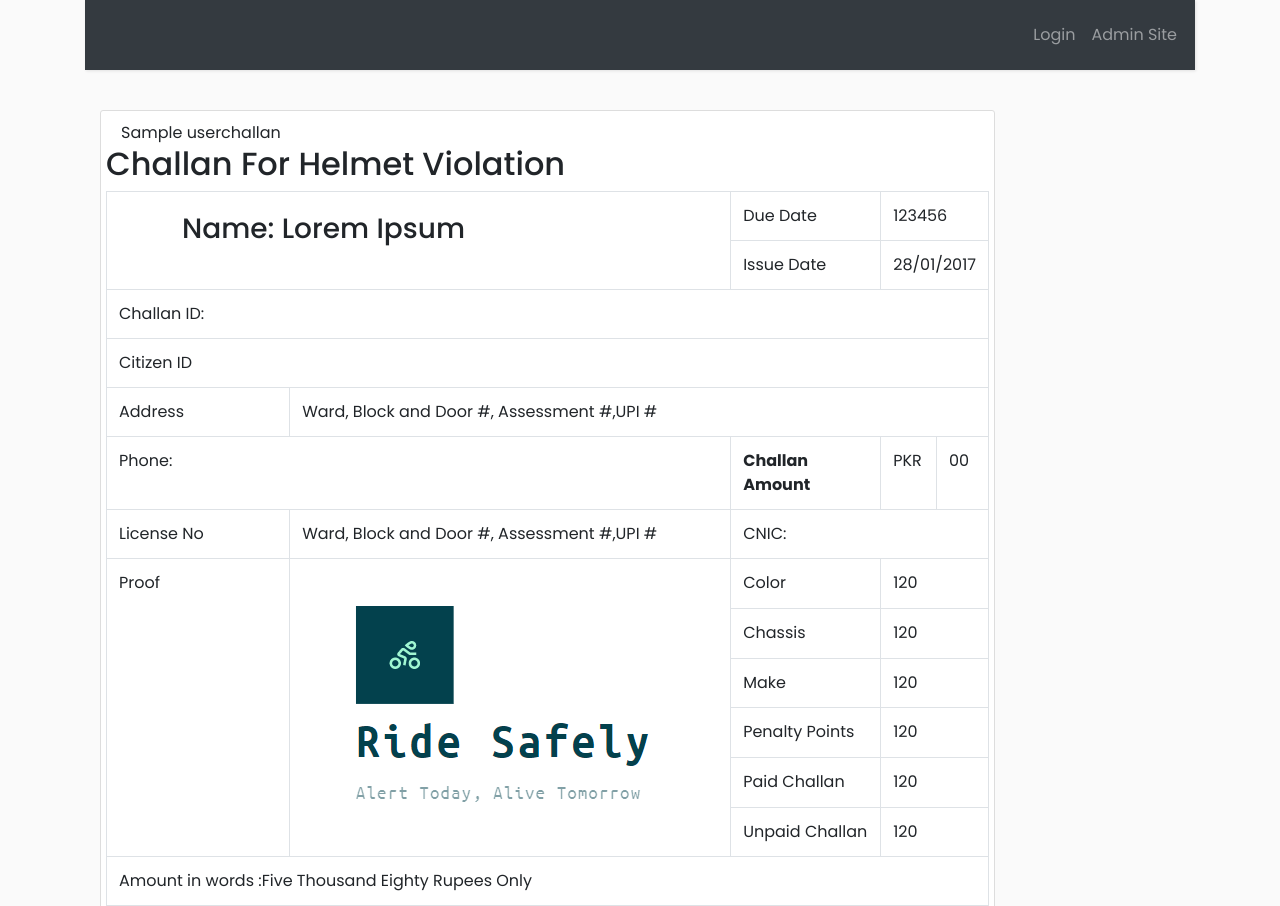
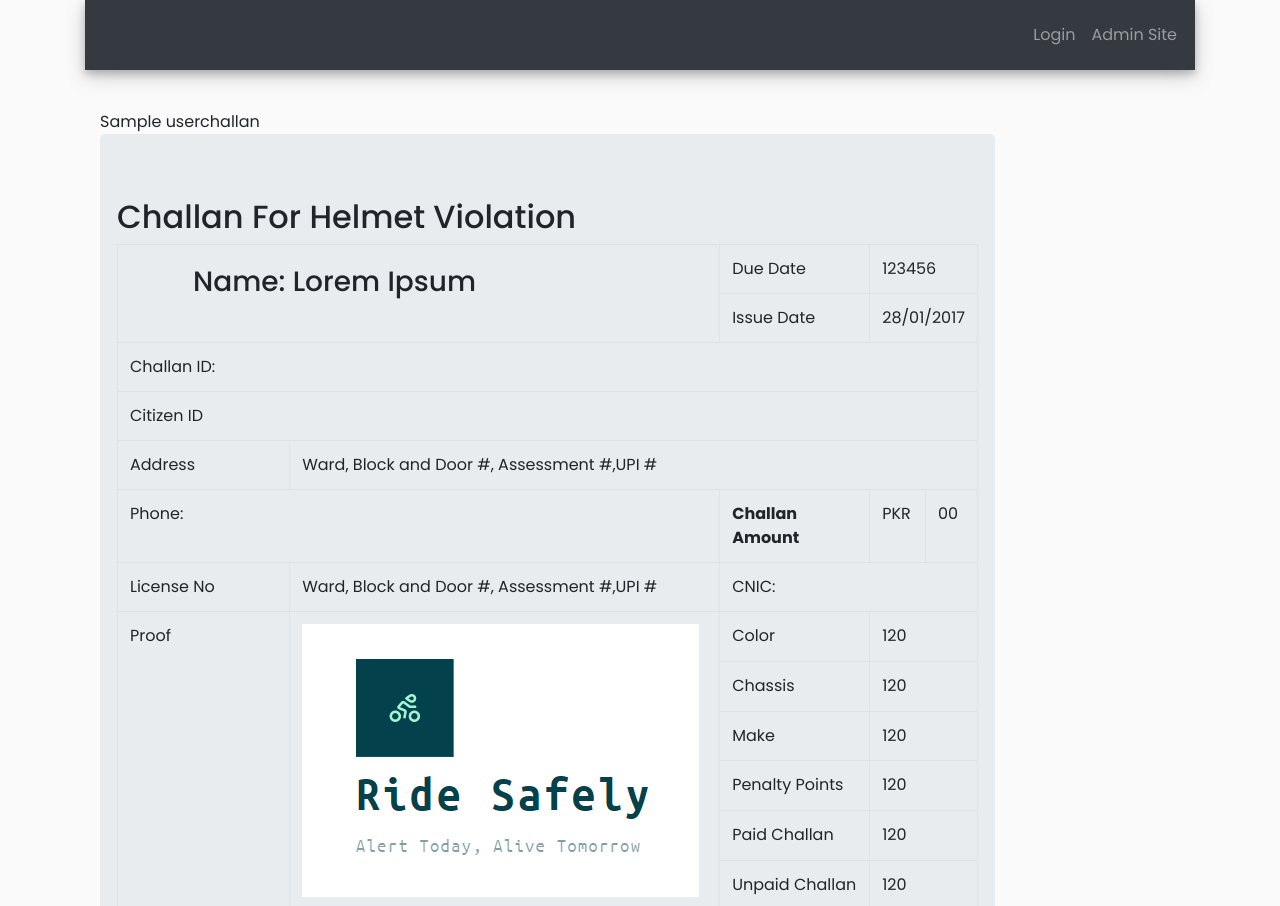
Before and after one commit to Shahrozjd/RideSafely, a Django app: template FYP/account/templates/account/showchallandata.html in a window 1280 px wide. Shown: the top 906 px of the page. Run offline with Django 3.2, Linux system fonts and the light colour scheme; the template is opened without the code that fills it: most values are stand-ins (such as "Sample title", 1, 10 or a date in 2020); some libraries are stand-ins or nearby versions.

Commit message:
little bit changes

```diff
--- a/FYP/account/static/account/style.css
+++ b/FYP/account/static/account/style.css
@@ -45,7 +45,9 @@ a:focus{
     max-width: 250px;
     background: #7386D5;
     color: #fff;
-    transition: all 0.3s;
+	transition: all 0.3s;
+	box-shadow: 0 0px 10px 0 rgba(0, 0, 0, 0.5), 0 6px 20px 0 rgba(0, 0, 0, 0.19);
+
 }
 #sidebar.active{
 	margin-left: -250px;
--- a/FYP/account/templates/account/base.html
+++ b/FYP/account/templates/account/base.html
@@ -51,7 +51,7 @@
        {% endif %}
 
    	<div class="content container">
-   		<nav class="navbar navbar-expand-lg navbar-dark bg-dark">
+   		<nav style=" box-shadow: 0 4px 8px 0 rgba(0, 0, 0, 0.2), 0 6px 20px 0 rgba(0, 0, 0, 0.19);" class="navbar navbar-expand-lg navbar-dark bg-dark">
 {% if user.is_authenticated %}
    		<button type="button" id="sidebarCollapse" class="btn btn-info">
    			<i class="fa fa-align-justify"></i> <span>Menu</span>
--- a/FYP/account/templates/account/challans.html
+++ b/FYP/account/templates/account/challans.html
@@ -3,7 +3,7 @@
 {% block content %}
 {% load static %}
 
-    <div class="content-section">
+    <div class="jumbotron">
         <h1>Challans</h1>
         {% for x in insert%}
         <div class="list-group">
--- a/FYP/account/templates/account/showchallandata.html
+++ b/FYP/account/templates/account/showchallandata.html
@@ -3,8 +3,8 @@
 {% block content %}
 {% load static %}
 
-    <div class="content-section">
-		 {{userchallan}}
+	{{userchallan}}
+    <div class="jumbotron">
 	<div class="row">
 		<h2>Challan For Helmet Violation</h2>
 			<div class="table-responsive">
--- a/FYP/users/templates/users/profile.html
+++ b/FYP/users/templates/users/profile.html
@@ -5,12 +5,12 @@
 
 
 
-<div class="content-section">
+<div class="jumbotron">
     <div class="media">
         <img class="rounded-circle account-img" src="{{ user.profile.image.url  }}">
         <div class="media-body">
             <h2  class="account-heading">{{ user.username }}</h2>
-            <p  class="text-light">{{ user.email }}</p>
+            <p  class="text-dark">{{ user.email }}</p>
         </div>
     </div>
     <form method="POST" enctype="multipart/form-data">
```
Also changed, not shown: FYP/db.sqlite3, FYP/media/profile_pics/IMG_5939.jpg (added).
